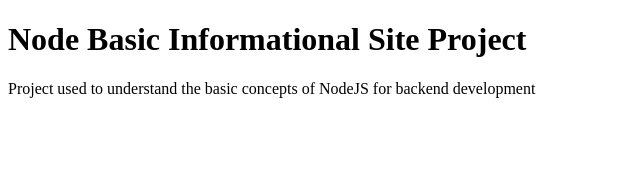
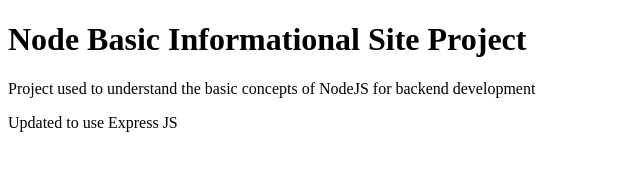
Before and after one commit to marefpceo/node-informational-site, a website: page index.html in a window 1280 px wide. Shown: the whole page, without its empty margins (0-640 px from the left). Drawn offline with Linux system fonts and the light colour scheme.

Commit message:
Updated index page and added nodemon package

```diff
--- a/index.html
+++ b/index.html
@@ -8,5 +8,6 @@
 <body>
   <h1>Node Basic Informational Site Project</h1>
   <p>Project used to understand the basic concepts of NodeJS for backend development</p>
+  <p>Updated to use Express JS</p>
 </body>
 </html>
--- a/package.json
+++ b/package.json
@@ -4,11 +4,13 @@
   "description": "## Objective",
   "main": "index.js",
   "scripts": {
-    "test": "echo \"Error: no test specified\" && exit 1"
+    "test": "echo \"Error: no test specified\" && exit 1",
+    "start": "nodemon index.js"
   },
   "author": "",
   "license": "ISC",
   "dependencies": {
-    "express": "^4.18.2"
+    "express": "^4.18.2",
+    "nodemon": "^3.0.2"
   }
 }
```
Also changed, not shown: 1 other file.
